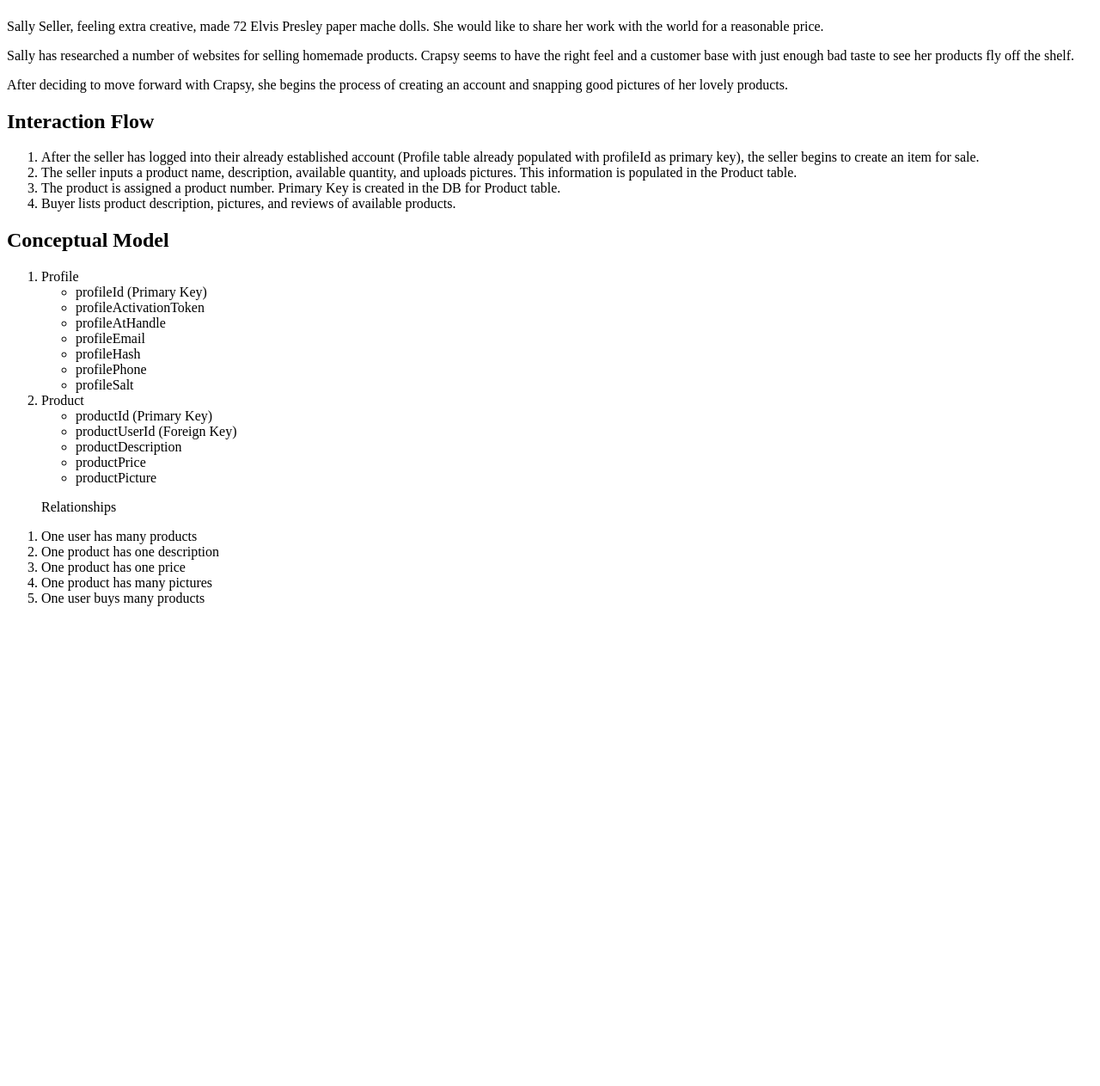
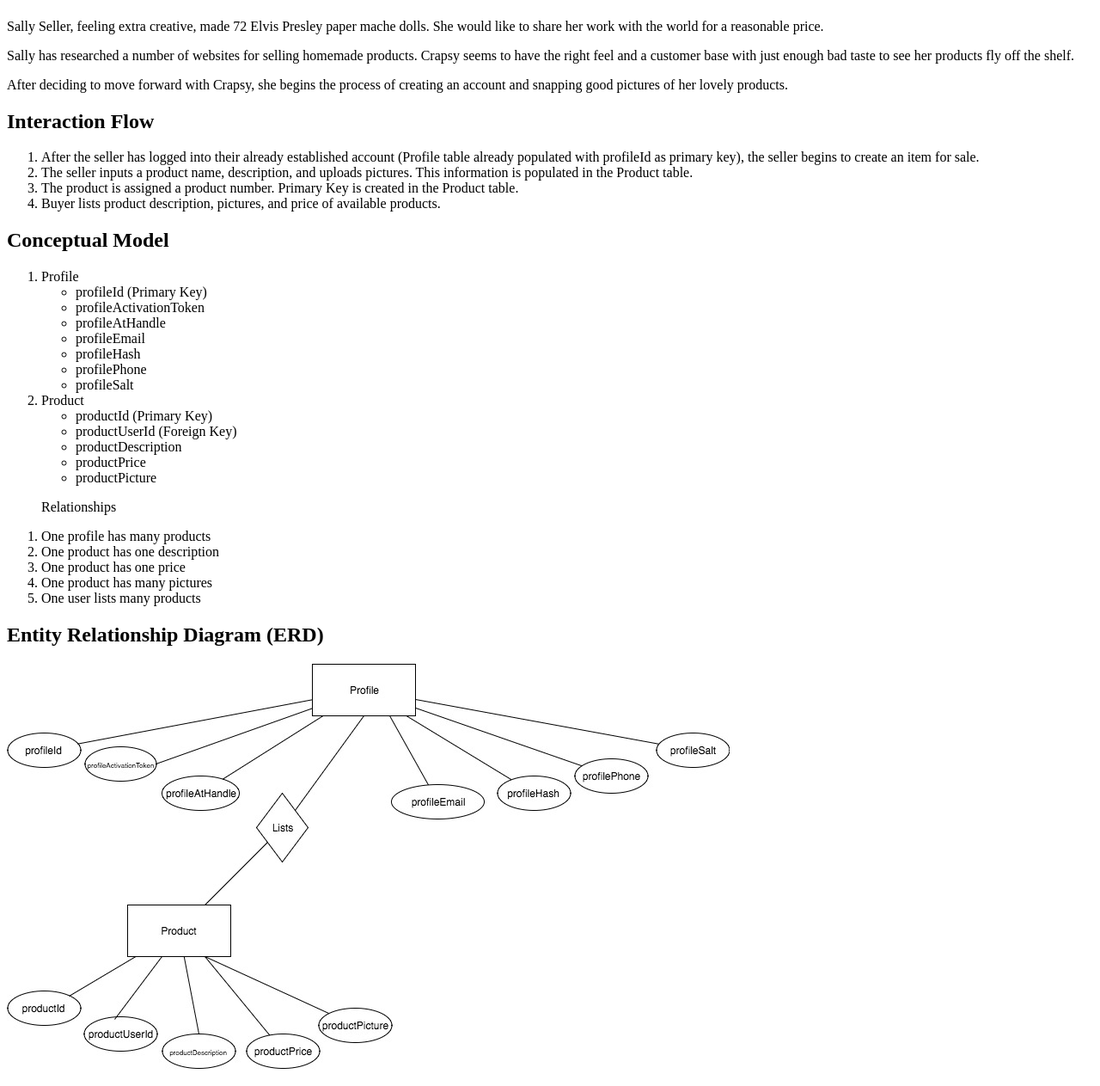
Before and after one commit to JRyanHenson/data-design-etsy, a PHP site: page / in a window 1280 px wide. Shown: the part 388-1651 px from the top of the page at 86% size. Before the commit the page ends 1093 px from the top, so only its background shows below. Run offline with PHP 8.4, Linux system fonts and the light colour scheme.

Commit message:
Added ERD

```diff
--- a/epic/index.php
+++ b/epic/index.php
@@ -22,9 +22,9 @@
 		<h2>Interaction Flow</h2>
 		<ol>
 			<li>After the seller has logged into their already established account (Profile table already populated with profileId as primary key), the seller begins to create an item for sale.</li>
-			<li>The seller inputs a product name, description, available quantity, and uploads pictures. This information is populated in the Product table.</li>
-			<li>The product is assigned a product number. Primary Key is created in the DB for Product table.</li>
-			<li>Buyer lists product description, pictures, and reviews of available products.</li>
+			<li>The seller inputs a product name, description, and uploads pictures. This information is populated in the Product table.</li>
+			<li>The product is assigned a product number. Primary Key is created in the Product table.</li>
+			<li>Buyer lists product description, pictures, and price of available products.</li>
 		</ol>
 
 		<h2>Conceptual Model</h2>
@@ -49,11 +49,13 @@
 			</ul>
 		</ol>
 		<ol><p>Relationships</p>
-			<li>One user has many products</li>
+			<li>One profile has many products</li>
 			<li>One product has one description</li>
 			<li>One product has one price</li>
 			<li>One product has many pictures</li>
-			<li>One user buys many products</li>
+			<li>One user lists many products</li>
 		</ol>
+		<h2>Entity Relationship Diagram (ERD)</h2>
+		<img src="Images/ERD_Diagram.jpg"alt="ERD Diagram">
 	</body>
 </html>
```
Also changed, not shown: epic/Images/ERD_Diagram.jpg (added).
